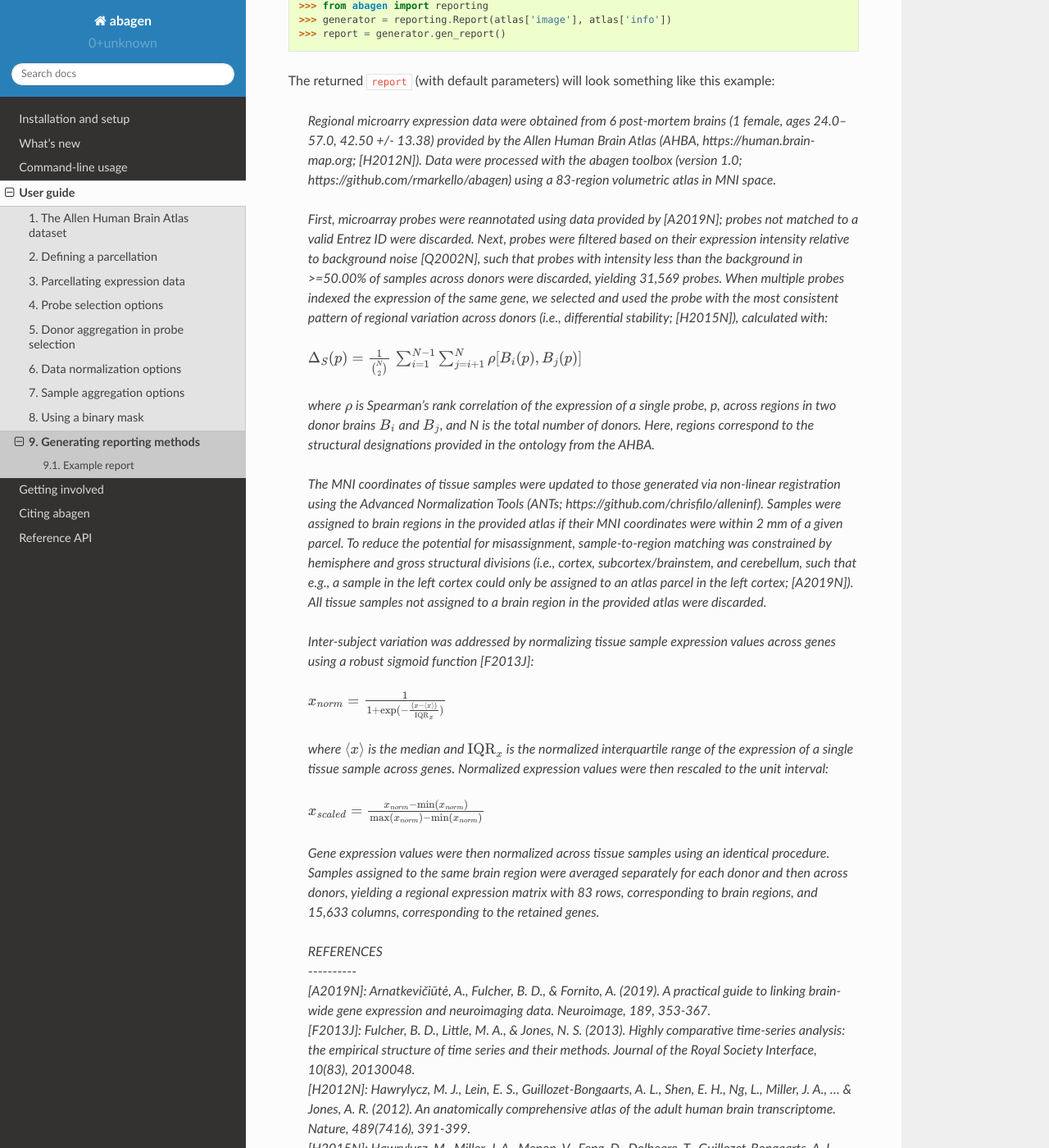
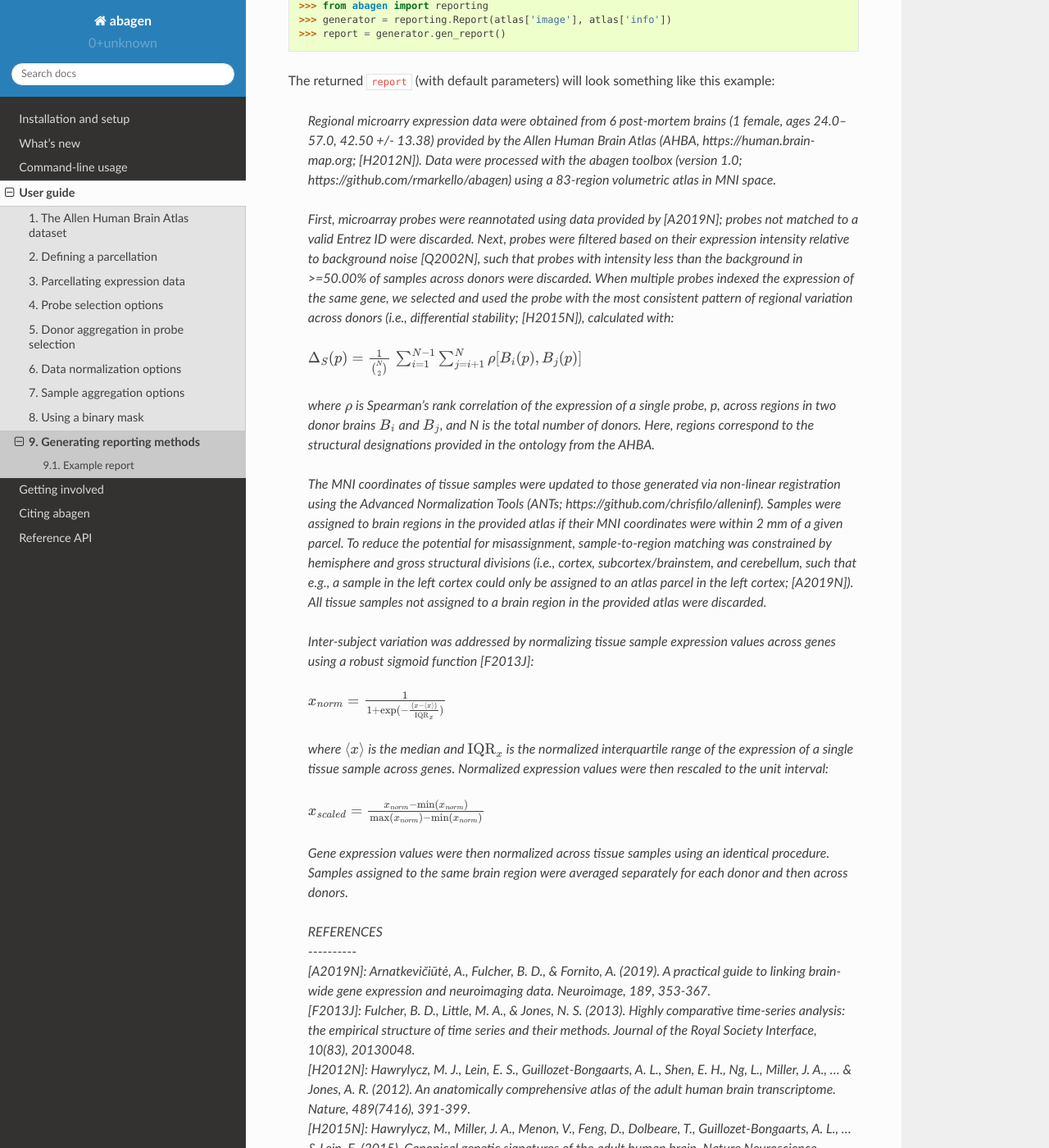
Before and after one commit to rmarkello/abagen, a Sphinx documentation site: the page built from docs/user_guide/reporting.rst, in a window 1280 px wide and 1400 px high, scrolled down 800 px. Shown: the whole window at 82% size. Built offline with Sphinx 7.4.7 and the Read the Docs theme 2.0.0, drawn with Linux system fonts in a browser that asks for light colours.

Commit message:
[DOC] Update Reports

```diff
--- a/docs/user_guide/reporting.rst
+++ b/docs/user_guide/reporting.rst
@@ -55,10 +55,10 @@ example:
     probes not matched to a valid Entrez ID were discarded. Next, probes were
     filtered based on their expression intensity relative to background noise
     [Q2002N], such that probes with intensity less than the background in
-    >=50.00% of samples across donors were discarded, yielding 31,569 probes.
-    When multiple probes indexed the expression of the same gene, we selected
-    and used the probe with the most consistent pattern of regional variation
-    across donors (i.e., differential stability; [H2015N]), calculated with:*
+    >=50.00% of samples across donors were discarded. When multiple probes
+    indexed the expression of the same gene, we selected and used the probe
+    with the most consistent pattern of regional variation across donors (i.e.,
+    differential stability; [H2015N]), calculated with:*
 
     :math:`\Delta_{S}(p) = \frac{1}{\binom{N}{2}} \, \sum_{i=1}^{N-1} \sum_{j=i+1}^{N} \rho[B_{i}(p), B_{j}(p)]`
 
@@ -93,9 +93,7 @@ example:
 
     *Gene expression values were then normalized across tissue samples using an
     identical procedure. Samples assigned to the same brain region were
-    averaged separately for each donor and then across donors, yielding a
-    regional expression matrix with 83 rows, corresponding to brain regions,
-    and 15,633 columns, corresponding to the retained genes.*
+    averaged separately for each donor and then across donors.*
 
     *REFERENCES* |br|
     -\-\-\-\-\-\-\-\-\- |br|
```
